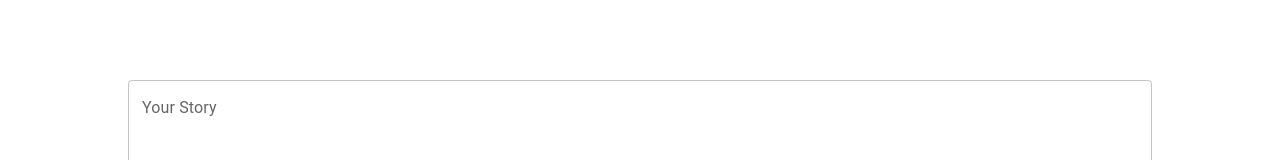
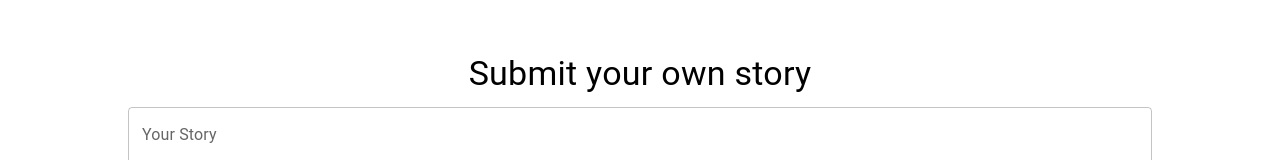
Before and after one commit to Daynecc6/RootGroot, a React (Create React App) app in the folder culture-app/: page /story-submission in a window 1280 px wide. Shown: the part 208-368 px from the top of the page. Built offline with nearby package versions, Linux system fonts and the light colour scheme; no server answers; what i18n-iso-countries would draw is missing.

Commit message:
storysubmission title

```diff
--- a/culture-app/src/pages/Purpose/StorySubmission.js
+++ b/culture-app/src/pages/Purpose/StorySubmission.js
@@ -1,6 +1,6 @@
 import React, { useState } from "react";
 import { useNavigate } from "react-router-dom";
-import { Box, TextField, Button } from "@mui/material";
+import { Box, TextField, Button, Typography } from "@mui/material";
 
 const StorySubmission = () => {
   const [story, setStory] = useState("");
@@ -51,6 +51,9 @@ const StorySubmission = () => {
         minHeight: "100vh",
       }}
     >
+      <Typography variant="h4" component="h1" gutterBottom>
+        Submit your own story
+      </Typography>
       <TextField
         label="Your Story"
         multiline
```
